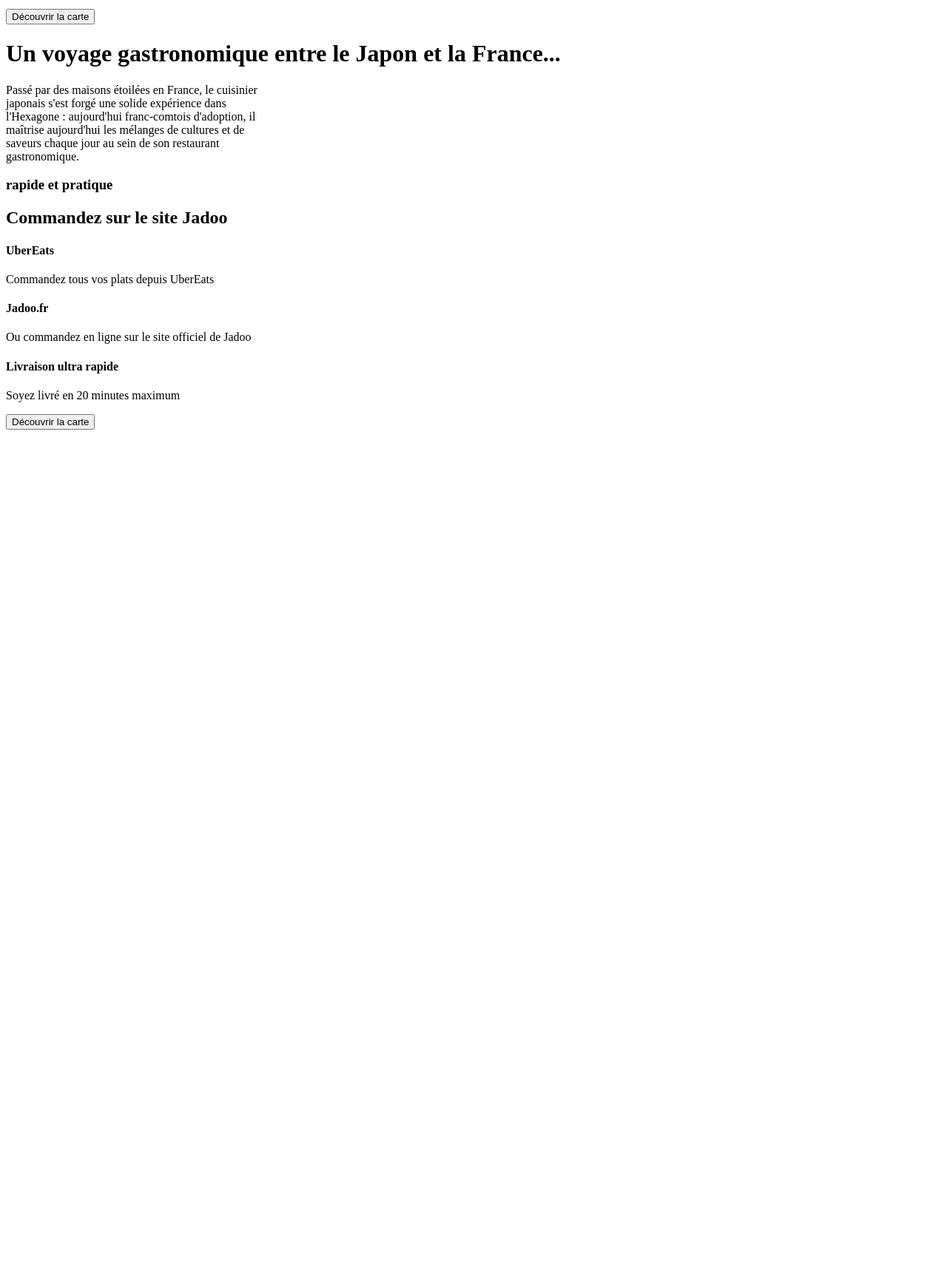
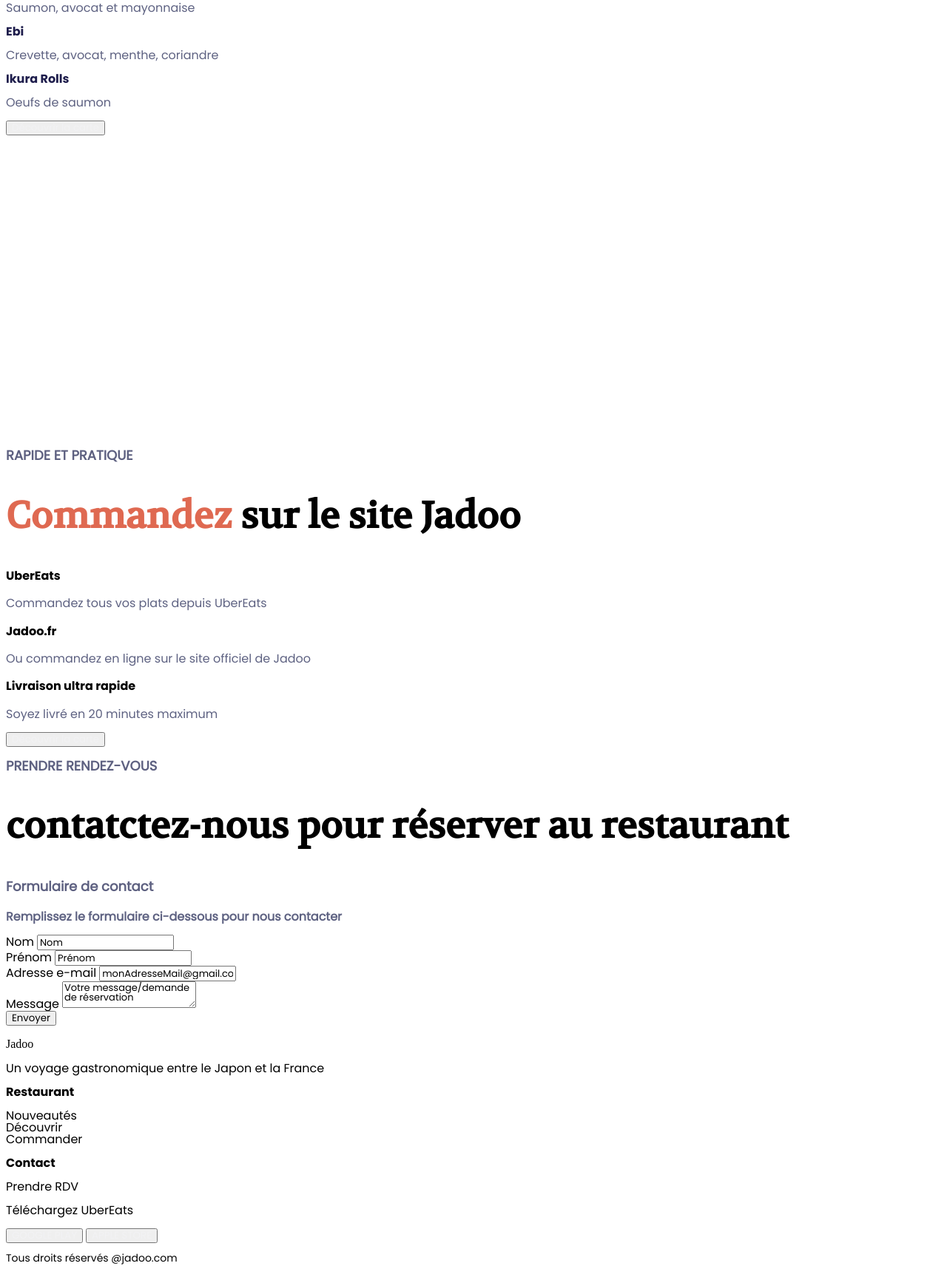
Before and after one commit to ahmedk2s/jadoo, a plain HTML site: page index.html in a window 1280 px wide. Shown: the part 825-2537 px from the top of the page at 74% size. Before the commit the page ends 1414 px from the top, so only its background shows below. Drawn offline with Linux system fonts and the light colour scheme.

Commit message:
mise en place des fonts

```diff
--- a/css/fonts.css
+++ b/css/fonts.css
@@ -0,0 +1,51 @@
+
+
+@font-face {
+    font-family: 'poppins-bold';
+    src: url('../fonts/poppins-bold.woff2') format('woff2'), url('../fonts/poppins-bold.woff') format('woff');
+    font-weight: normal;
+    font-style: normal;
+}
+@font-face {
+    font-family: 'poppins-italic';
+    src: url('../fonts/poppins-italic.woff2') format('woff2'), url('../fonts/poppins-italic.woff') format('woff');
+    font-weight: normal;
+    font-style: normal;
+}
+@font-face {
+    font-family: 'poppins-regular';
+    src: url('../fonts/poppins-regular.woff2') format('woff2'),
+    url('../fonts/poppins-regular.woff') format('woff');
+    font-weight: normal;
+    font-style: normal;
+}
+@font-face {
+    font-family: 'volkhov-bold';
+    src: url('../fonts/volkhov-bold.woff2') format('woff2'), url('../fonts/volkhov-bold.woff') format('woff');
+    font-weight: normal;
+    font-style: normal;
+}
+@font-face {
+    font-family: 'volkhov-italic';
+    src: url('../fonts/volkhov-italic.woff2') format('woff2'), url('../fonts/volkhov-italic.woff') format('woff');
+    font-weight: normal;
+    font-style: normal;
+}
+@font-face {
+    font-family: 'volkhov-regular';
+    src: url('../fonts/volkhov-regular.woff2') format('woff2'), url('../fonts/volkhov-regular.woff') format('woff');
+    font-weight: normal;
+    font-style: normal;
+}
+@font-face {
+    font-family: 'open-sans-regular';
+    src: url('../fonts/OpenSans-Regular.woff2') format('woff2'), url('../fonts/OpenSans-Regular.woff') format('woff');
+    font-weight: normal;
+    font-style: normal;
+}
+@font-face {
+    font-family: 'open-sans-bold';
+    src: url('../fonts/OpenSans-Bold.woff2') format('woff2'), url('../fonts/OpenSans-Bold.woff') format('woff');
+    font-weight: normal;
+    font-style: normal;
+}
--- a/css/style.css
+++ b/css/style.css
@@ -0,0 +1,140 @@
+li {
+    font-family: 'poppins-regular';
+}
+.voyage_culinaire h3 {
+    font-family:'poppins-bold';
+    text-transform:uppercase ;
+    color:#DF6951 ;
+    font-weight: 700;
+    font-size: 20px;
+}
+h1 {
+    font-family: 'volkhov-regular';
+    font-weight: 700;
+    font-size: 84px;
+    color:#FFFFFF ;
+}
+.voyage_culinaire p {
+    font-family: 'poppins-regular';
+    font-weight: 700;
+    font-size: 16px;
+    color:#BFC0CD ;
+}
+ button {
+    font-family:'poppins-regular';
+    color:#F2F2F4 ;
+}
+.decouvrez h4 {
+    font-family:'poppins-regular';
+    font-size: 18px;
+    color:#5E6181 ;
+    text-transform:uppercase ;
+}
+.decouvrez h2 {
+    font-family: 'volkhov-regular';
+    font-size: 50px;
+    color:#14183E ;
+}
+.decouvrez p {
+    font-family:'poppins-regular';
+    font-size: 16px;
+    color: #5E6282;
+}
+.decouvrez h3 {
+    font-family:'poppins-bold';
+    font-weight: 400;
+    font-size: 16px;
+    color: #1E1D4C;
+}
+.voyage_gastronomique h2 {
+    font-family: 'volkhov-bold';
+    font-size: 74px;
+    color: #FFFFFF;
+}
+.voyage_gastronomique p {
+    font-family:'poppins-regular';
+    font-size: 16px;
+    color: #FFFFFF;
+}
+.commandez h3 {
+    font-family:'poppins-regular';
+    font-weight: 600;
+    font-size: 18px;
+    color: #5E6181;
+    text-transform: uppercase;
+}
+.commandez h2 {
+    font-family: 'volkhov-regular';
+    font-weight: 700;
+    font-size: 50px;
+}
+span {
+    color:#DF6951 ;
+}
+.commandez h4 {
+    font-family:'poppins-bold';
+    font-weight: 400;
+    font-size: 16px;
+}
+.commandez p {
+    font-family:'poppins-regular';
+    font-size: 16px;
+    color: #5E6282;
+}
+.contact h3 {
+    font-family:'poppins-regular';
+    font-weight: 600;
+    font-size: 18px;
+    color: #5E6181;
+    text-transform: uppercase;
+}
+.contact h2 {
+    font-family: 'volkhov-regular';
+    font-weight: 700;
+    font-size: 50px;
+}
+.contact h4 {
+    font-family:'poppins-regular';
+    font-weight: 700;
+    font-size: 18px;
+    color: #5E6181;
+}
+.contact p {
+    font-family:'poppins-regular';
+    font-weight: 700;
+    font-size: 16px;
+    color: #5E6282;
+}
+label {
+    font-family:'poppins-regular';
+    font-size: 16px;
+}
+::placeholder {
+    font-family:'poppins-regular';
+    font-weight: 400;
+    font-size: 13px;
+    color: #000000;
+}
+.contact button {
+    color: #000000;
+}
+footer p  {
+    font-family:'poppins-regular';
+    font-weight: 400;
+    font-size: 16px;
+}
+.logo {
+    font-family: serif;
+}
+footer h3 {
+    font-family:'poppins-bold';
+    font-weight: 400;
+    font-size: 16px;
+}
+footer button {
+    text-transform: uppercase;
+}
+.droits {
+   font-size: 14px;
+
+}
--- a/index.html
+++ b/index.html
@@ -1,29 +1,38 @@
 <!DOCTYPE html>
 <html lang="fr">
+
 <head>
     <meta charset="UTF-8">
     <meta http-equiv="X-UA-Compatible" content="IE=edge">
     <meta name="viewport" content="width=device-width, initial-scale=1.0">
     <title>Document</title>
+    <link rel="stylesheet" href="/css/style.css">
+    <link rel="stylesheet" href="/css/fonts.css">
 </head>
+
 <body>
+    <header>
         <nav>
+            <p>Jadoo</p>
             <ul>
-            <li>Jadoo</li>
                 <li>Les nouveautés</li>
                 <li>Découvrir</li>
                 <li>Commander</li>
                 <li>Contactez-nous</li>
             </ul>
         </nav>
+</header>
+    <section class="voyage_culinaire">
         <h3>un voyage culinaire gourmet et gourmand.</h3>
 
         <h1>Bienvenue au restaurant Jadoo</h1>
 
-    <p>Jadoo vous accueille dans son ambiance zen et épurée,<br> idéale pour découvrir ou redécouvrir la cuisine<br> gastronomique du Chef Junichi IIDA</p>
+        <p>Jadoo vous accueille dans son ambiance zen et épurée, idéale pour découvrir ou redécouvrir la cuisine
+            gastronomique du Chef Junichi IIDA</p>
         <button>Découvrir la carte</button>
-
-    <h3>Découvrez</h3>
+    </section>
+    <section class="decouvrez">
+        <h4>Découvrez</h4>
 
         <h2>Les nouveautés Jadoo</h2>
         <p>Boulettes de poulet au gingembre sauce sucrée salée "Tsukuné"</p>
@@ -40,14 +49,18 @@
         <p>Oeufs de saumon</p>
 
         <button>Découvrir la carte</button>
-
-    <h1>Un voyage
-        gastronomique entre le Japon et la France...</h1>
-    <p>Passé par des maisons étoilées en France, le cuisinier<br> japonais s'est forgé une solide expérience dans<br> l'Hexagone : aujourd'hui franc-comtois d'adoption, il<br> maîtrise aujourd'hui les mélanges de cultures et de<br> saveurs chaque jour au sein de son restaurant<br> gastronomique.</p>
-
+    </section>
+    <section class="voyage_gastronomique">
+        <h2>Un voyage
+            gastronomique entre le Japon et la France...</h2>
+        <p>Passé par des maisons étoilées en France, le cuisinier<br> japonais s'est forgé une solide expérience
+            dans<br> l'Hexagone : aujourd'hui franc-comtois d'adoption, il<br> maîtrise aujourd'hui les mélanges de
+            cultures et de<br> saveurs chaque jour au sein de son restaurant<br> gastronomique.</p>
+    </section>
+    <section class="commandez">
         <h3>rapide et pratique</h3>
 
-    <h2>Commandez sur le site Jadoo</h2>
+        <h2><span>Commandez</span> sur le site Jadoo</h2>
 
         <h4>UberEats</h4>
         <P>Commandez tous vos plats depuis UberEats</P>
@@ -57,6 +70,51 @@
         <p>Soyez livré en 20 minutes maximum</p>
 
         <button>Découvrir la carte</button>
+    </section>
+    <section class="contact">
+        <h3>prendre rendez-vous</h3>
+
+        <h2>contatctez-nous pour réserver au restaurant</h2>
+        <h4>Formulaire de contact</h4>
+        <p>Remplissez le formulaire ci-dessous
+            pour nous contacter</p>
+        <form action="" method="post"></form>
+        <label for="name">Nom</label>
+        <input type="text" id="name" name="user_name" placeholder="Nom"><br>
+
+        <label for="name">Prénom</label>
+        <input type="text" id="name" name="user_name" placeholder="Prénom"><br>
+
+        <label for="mail">Adresse e-mail</label>
+        <input type="email" id="mail" name="user_mail" placeholder="monAdresseMail@gmail.com"><br>
+
+        <label for="msg">Message</label>
+        <textarea id="msg" name="user_message" placeholder="Votre message/demande de réservation"></textarea><br>
+
+        <button type="submit">Envoyer</button>
+    </section>
+    <footer>
+        <p class="logo">Jadoo</p>
+        <p>Un voyage gastronomique entre le Japon et la France</p>
+        <h3>Restaurant</h3>
+
+        <p>Nouveautés<br>
+            Découvrir<br>
+            Commander</p>
+        <h3>Contact</h3>
+
+        <p>Prendre RDV</p>
+
+        <p>Téléchargez UberEats</p>
+        <button>google play</button>
+        <button>apple store</button>
+
+        <p class="droits">Tous droits réservés @jadoo.com</p>
+
+    </footer>
+
+
 
 </body>
+
 </html>
```
Also changed, not shown: fonts/OpenSans-Bold.woff (added), fonts/OpenSans-Bold.woff2 (added), fonts/OpenSans-Regular.woff (added), fonts/OpenSans-Regular.woff2 (added), fonts/poppins-bold.woff (added), fonts/poppins-bold.woff2 (added), fonts/poppins-italic.woff (added), fonts/poppins-italic.woff2 (added), fonts/poppins-regular.woff (added), fonts/poppins-regular.woff2 (added), fonts/volkhov-bold.woff (added), fonts/volkhov-bold.woff2 (added), fonts/volkhov-italic.woff (added), fonts/volkhov-italic.woff2 (added), 2 more files. Lines whose indentation alone changed are shown as unchanged.
